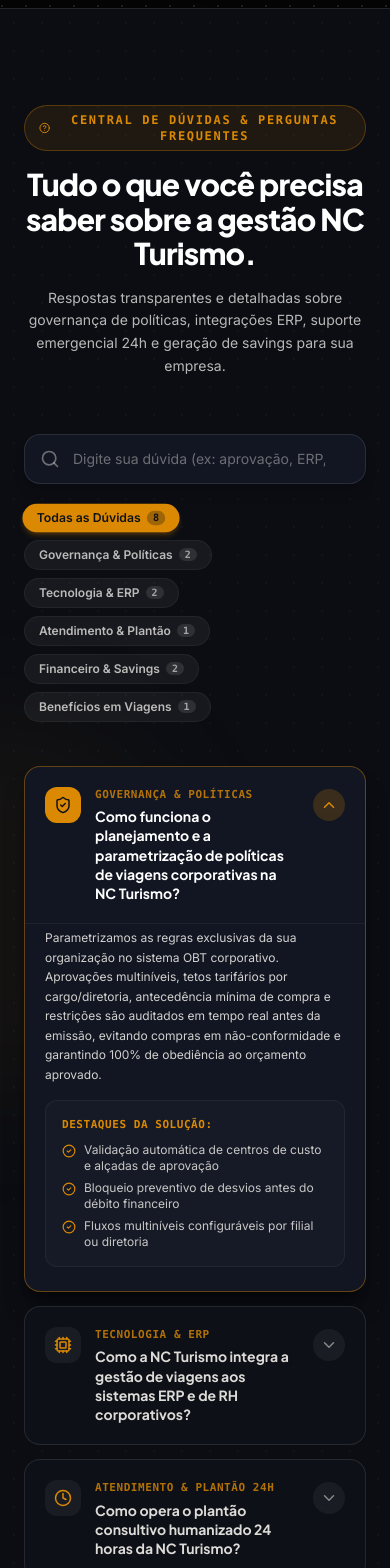
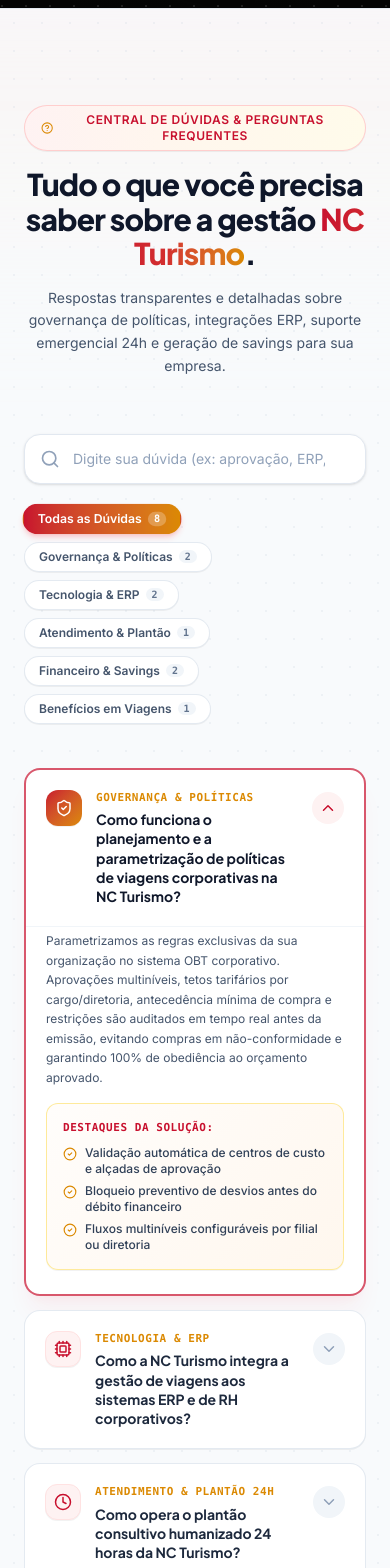
Before and after one commit to JaysonRW/Site-NCturismo_oficial, a React (Vite) app: page / in a window 390 px wide. Shown: the part 6300-7868 px from the top of the page. Built offline with nearby package versions, Linux system fonts and the light colour scheme; no server answers.

Commit message:
style: update FAQ section theme to light mode
Refactor FAQ section background, text colors, and decorative elements to align with the new light-themed design system.

```diff
--- a/src/components/sections/FAQSection.tsx
+++ b/src/components/sections/FAQSection.tsx
@@ -186,7 +186,7 @@
   return (
     <section
       id="faq"
-      className="relative w-full py-24 md:py-32 bg-[#0B0D13] text-nc-warm border-t border-b border-white/10 overflow-hidden"
+      className="relative w-full py-24 md:py-32 bg-[#F8FAFC] text-[#0F172A] border-t border-b border-slate-200/90 overflow-hidden"
       aria-label="Perguntas Frequentes (FAQ)"
     >
       {/* Schema.org FAQPage Structured Data for Google Rich Snippets */}
@@ -195,25 +195,25 @@
         dangerouslySetInnerHTML={{ __html: JSON.stringify(faqSchema) }}
       />
 
-      {/* Background Ambience */}
-      <div className="absolute top-1/4 left-0 -translate-x-1/2 w-96 h-96 bg-nc-orange/5 rounded-full blur-3xl pointer-events-none" />
-      <div className="absolute bottom-10 right-0 translate-x-1/3 w-[500px] h-[500px] bg-blue-500/5 rounded-full blur-3xl pointer-events-none" />
-      <div className="absolute inset-0 opacity-[0.03] bg-[radial-gradient(#ffffff_1px,transparent_1px)] [background-size:28px_28px] pointer-events-none" />
+      {/* Background Ambience: Soft, luminous atmospheric glows */}
+      <div className="absolute top-0 left-1/2 -translate-x-1/2 w-[1000px] h-[350px] bg-gradient-to-b from-red-100/30 via-orange-50/20 to-transparent blur-3xl pointer-events-none" />
+      <div className="absolute bottom-0 right-0 w-[500px] h-[500px] bg-gradient-to-l from-amber-100/25 to-transparent blur-3xl pointer-events-none" />
+      <div className="absolute inset-0 opacity-[0.25] bg-[radial-gradient(#cbd5e1_1px,transparent_1px)] [background-size:28px_28px] pointer-events-none" />
 
       <div className="relative z-10 max-w-6xl mx-auto px-6 md:px-12 lg:px-16">
 
         {/* Section Header */}
         <div className="text-center max-w-3xl mx-auto mb-14">
-          <div className="inline-flex items-center gap-2 px-3.5 py-1.5 rounded-full bg-nc-orange/10 border border-nc-orange/30 text-nc-orange text-xs font-mono uppercase tracking-[0.14em] font-bold mb-4">
-            <HelpCircle size={14} className="text-nc-orange" />
-            Central de Dúvidas & Perguntas Frequentes
+          <div className="inline-flex items-center gap-2 px-4 py-1.5 rounded-full bg-gradient-to-r from-red-50 via-orange-50 to-amber-50 border border-red-200/90 text-[#C8102E] text-xs font-bold uppercase tracking-wider shadow-2xs mb-4">
+            <HelpCircle size={14} className="text-[#DB8902]" />
+            Central de Dúvidas &amp; Perguntas Frequentes
           </div>
 
-          <h2 className="text-3xl sm:text-4xl md:text-5xl font-display font-extrabold text-white tracking-tight leading-[1.15] mb-4">
-            Tudo o que você precisa saber sobre a gestão NC Turismo.
+          <h2 className="text-3xl sm:text-4xl md:text-5xl font-display font-extrabold text-[#0F172A] tracking-tight leading-[1.15] mb-4">
+            Tudo o que você precisa saber sobre a gestão <span className="bg-gradient-to-r from-[#C8102E] via-[#D32F2F] to-[#DB8902] bg-clip-text text-transparent">NC Turismo</span>.
           </h2>
 
-          <p className="text-sm sm:text-base md:text-lg text-nc-warm/75 font-normal leading-relaxed">
+          <p className="text-sm sm:text-base md:text-lg text-slate-600 font-normal leading-relaxed">
             Respostas transparentes e detalhadas sobre governança de políticas, integrações ERP, suporte emergencial 24h e geração de savings para sua empresa.
           </p>
         </div>
@@ -222,19 +222,19 @@
         <div className="max-w-4xl mx-auto mb-10 space-y-4">
           {/* Search Bar */}
           <div className="relative">
-            <Search className="absolute left-4 top-1/2 -translate-y-1/2 w-5 h-5 text-nc-warm/40" />
+            <Search className="absolute left-4 top-1/2 -translate-y-1/2 w-5 h-5 text-slate-400" />
             <input
               type="text"
               value={searchQuery}
               onChange={(e) => setSearchQuery(e.target.value)}
               placeholder="Digite sua dúvida (ex: aprovação, ERP, plantão 24h, savings, LGPD)..."
-              className="w-full bg-[#121622] text-white placeholder-nc-warm/40 text-sm md:text-base pl-12 pr-10 py-3.5 rounded-2xl border border-white/10 focus:border-nc-orange focus:outline-none focus:ring-2 focus:ring-nc-orange/20 transition-all shadow-lg"
+              className="w-full bg-white text-[#0F172A] placeholder-slate-400 text-sm md:text-base pl-12 pr-10 py-3.5 rounded-2xl border border-slate-200 focus:border-[#C8102E] focus:outline-none focus:ring-2 focus:ring-red-100 transition-all shadow-sm"
               aria-label="Buscar dúvida frequente"
             />
             {searchQuery && (
               <button
                 onClick={() => setSearchQuery('')}
-                className="absolute right-3.5 top-1/2 -translate-y-1/2 w-6 h-6 rounded-full bg-white/10 hover:bg-white/20 text-nc-warm/70 hover:text-white flex items-center justify-center transition-colors text-xs"
+                className="absolute right-3.5 top-1/2 -translate-y-1/2 w-6 h-6 rounded-full bg-slate-100 hover:bg-slate-200 text-slate-500 hover:text-slate-800 flex items-center justify-center transition-colors text-xs cursor-pointer"
                 title="Limpar busca"
               >
                 <X size={14} />
@@ -257,15 +257,15 @@
                   onClick={() => setSelectedCategory(cat.id)}
                   className={`inline-flex items-center gap-1.5 px-3.5 py-1.5 rounded-full text-xs font-semibold whitespace-nowrap transition-all duration-200 cursor-pointer ${
                     isSelected
-                      ? 'bg-nc-orange text-nc-space shadow-md shadow-nc-orange/25 font-bold scale-[1.02]'
-                      : 'bg-white/5 hover:bg-white/10 text-nc-warm/75 hover:text-white border border-white/5 hover:border-white/15'
+                      ? 'bg-gradient-to-r from-[#C8102E] to-[#DB8902] text-white shadow-md shadow-red-500/20 font-bold scale-[1.02] border border-transparent'
+                      : 'bg-white hover:bg-red-50/50 text-slate-600 hover:text-[#C8102E] border border-slate-200/90 hover:border-red-200 shadow-2xs'
                   }`}
                 >
                   <span>{cat.label}</span>
                   <span className={`text-[10px] font-mono px-1.5 py-0.2 rounded-full ${
                     isSelected
-                      ? 'bg-nc-space/30 text-nc-space font-bold'
-                      : 'bg-white/10 text-nc-warm/60'
+                      ? 'bg-white/25 text-white font-bold'
+                      : 'bg-slate-100 text-slate-500'
                   }`}>
                     {count}
                   </span>
@@ -278,21 +278,21 @@
         {/* Accordion Questions List */}
         <div className="max-w-4xl mx-auto space-y-3.5">
           {filteredFaqs.length === 0 ? (
-            <div className="p-10 rounded-2xl bg-white/[0.02] border border-white/10 text-center space-y-3">
-              <FileQuestion className="w-10 h-10 text-nc-orange/60 mx-auto" />
-              <h4 className="text-base font-bold text-white">Nenhuma pergunta encontrada para sua busca</h4>
-              <p className="text-xs text-nc-warm/60 max-w-md mx-auto">
+            <div className="p-10 rounded-2xl bg-white border border-slate-200 text-center space-y-3 shadow-xs">
+              <FileQuestion className="w-10 h-10 text-[#DB8902] mx-auto" />
+              <h4 className="text-base font-bold text-[#0F172A]">Nenhuma pergunta encontrada para sua busca</h4>
+              <p className="text-xs text-slate-500 max-w-md mx-auto">
                 Tente outros termos ou fale diretamente com um de nossos consultores corporativos.
               </p>
               <button
                 onClick={() => { setSearchQuery(''); setSelectedCategory('todas'); }}
-                className="inline-flex items-center gap-1.5 text-xs font-bold text-nc-orange hover:underline pt-1"
+                className="inline-flex items-center gap-1.5 text-xs font-bold text-[#C8102E] hover:underline pt-1 cursor-pointer"
               >
                 Limpar filtros e ver todas as dúvidas &rarr;
               </button>
             </div>
           ) : (
-            filteredFaqs.map((item, idx) => {
+            filteredFaqs.map((item) => {
               const isExpanded = expandedId === item.id;
               const ItemIcon = item.icon;
 
@@ -301,8 +301,8 @@
                   key={item.id}
                   className={`rounded-2xl transition-all duration-300 border overflow-hidden ${
                     isExpanded
-                      ? 'bg-[#121622] border-nc-orange/40 shadow-xl shadow-black/40'
-                      : 'bg-[#0f121a]/80 hover:bg-[#121622]/90 border-white/10 hover:border-white/20'
+                      ? 'bg-white border-2 border-[#C8102E]/70 shadow-xl shadow-red-500/5'
+                      : 'bg-white hover:bg-slate-50/80 border-slate-200/90 hover:border-red-300 shadow-2xs hover:shadow-md'
                   }`}
                 >
                   {/* Accordion Trigger Button */}
@@ -314,20 +314,20 @@
                     className="w-full p-5 md:p-6 text-left flex items-start justify-between gap-4 cursor-pointer select-none group"
                   >
                     <div className="flex items-start gap-3.5 min-w-0">
-                      <div className={`w-9 h-9 rounded-xl flex items-center justify-center shrink-0 transition-colors ${
+                      <div className={`w-9 h-9 rounded-xl flex items-center justify-center shrink-0 transition-colors shadow-2xs ${
                         isExpanded
-                          ? 'bg-nc-orange text-nc-space'
-                          : 'bg-white/5 text-nc-orange group-hover:bg-nc-orange/20'
+                          ? 'bg-gradient-to-br from-[#C8102E] to-[#DB8902] text-white'
+                          : 'bg-red-50 text-[#C8102E] border border-red-100 group-hover:bg-red-100/70'
                       }`}>
                         <ItemIcon size={18} />
                       </div>
 
                       <div>
-                        <span className="text-[11px] font-mono uppercase tracking-wider text-nc-orange/80 font-bold block mb-1">
+                        <span className="text-[11px] font-mono uppercase tracking-wider text-[#DB8902] font-bold block mb-1">
                           {item.categoryLabel}
                         </span>
                         <h3 className={`text-sm sm:text-base md:text-lg font-bold transition-colors leading-snug ${
-                          isExpanded ? 'text-white' : 'text-nc-warm/90 group-hover:text-white'
+                          isExpanded ? 'text-[#0F172A]' : 'text-slate-800 group-hover:text-[#C8102E]'
                         }`}>
                           {item.question}
                         </h3>
@@ -336,8 +336,8 @@
 
                     <div className={`w-8 h-8 rounded-full flex items-center justify-center shrink-0 transition-transform duration-300 mt-0.5 ${
                       isExpanded
-                        ? 'rotate-180 bg-nc-orange/20 text-nc-orange'
-                        : 'bg-white/5 text-nc-warm/50 group-hover:text-white group-hover:bg-white/10'
+                        ? 'rotate-180 bg-red-50 text-[#C8102E]'
+                        : 'bg-slate-100 text-slate-400 group-hover:text-[#0F172A] group-hover:bg-slate-200'
                     }`}>
                       <ChevronDown size={18} />
                     </div>
@@ -352,20 +352,25 @@
                       isExpanded ? 'max-h-[600px] opacity-100' : 'max-h-0 opacity-0 pointer-events-none'
                     }`}
                   >
-                    <div className="px-5 pb-6 md:px-6 md:pb-7 pt-1 border-t border-white/5 space-y-4">
-                      <p className="text-xs sm:text-sm text-nc-warm/85 leading-relaxed">
+                    <div className="px-5 pb-6 md:px-6 md:pb-7 pt-1 border-t border-slate-100 space-y-4">
+                      <p className="text-xs sm:text-sm text-slate-600 leading-relaxed font-normal">
                         {item.answer}
                       </p>
 
                       {item.highlights && item.highlights.length > 0 && (
-                        <div className="p-4 rounded-xl bg-white/[0.02] border border-white/5 space-y-2">
-                          <span className="text-[11px] font-mono uppercase tracking-wider text-nc-orange font-bold block">
+                        <div
+                          className="p-4 rounded-xl space-y-2 border border-amber-200/80 shadow-2xs"
+                          style={{
+                            background: 'linear-gradient(135deg, #FFFDFB 0%, #FFF7EE 100%)'
+                          }}
+                        >
+                          <span className="text-[11px] font-mono uppercase tracking-wider text-[#C8102E] font-bold block">
                             Destaques da Solução:
                           </span>
                           <ul className="space-y-1.5">
                             {item.highlights.map((hl, hIdx) => (
-                              <li key={hIdx} className="flex items-start gap-2 text-xs text-nc-warm/80">
-                                <CheckCircle2 size={14} className="text-nc-orange shrink-0 mt-0.5" />
+                              <li key={hIdx} className="flex items-start gap-2 text-xs text-slate-700 font-medium">
+                                <CheckCircle2 size={14} className="text-[#DB8902] shrink-0 mt-0.5" />
                                 <span>{hl}</span>
                               </li>
                             ))}
@@ -382,25 +387,30 @@
         </div>
 
         {/* Direct Contact / Still Have Questions Footer Card */}
-        <div className="max-w-4xl mx-auto mt-14 p-6 sm:p-8 rounded-3xl bg-gradient-to-r from-[#141926] via-[#101420] to-[#141926] border border-white/10 shadow-2xl flex flex-col md:flex-row items-center justify-between gap-6">
-          <div className="space-y-1.5 text-center md:text-left">
-            <span className="text-xs font-mono uppercase tracking-wider text-nc-orange font-bold">
+        <div
+          className="max-w-4xl mx-auto mt-14 p-6 sm:p-8 rounded-3xl border border-red-200/90 shadow-xl shadow-red-500/5 flex flex-col md:flex-row items-center justify-between gap-6 relative overflow-hidden"
+          style={{
+            background: 'linear-gradient(135deg, #FFFFFF 0%, #FFF9F6 50%, #FFF4E8 100%)'
+          }}
+        >
+          <div className="space-y-1.5 text-center md:text-left relative z-10">
+            <span className="text-xs font-mono uppercase tracking-wider text-[#C8102E] font-bold">
               Atendimento Especializado NC
             </span>
-            <h4 className="text-lg sm:text-xl font-bold text-white">
+            <h4 className="text-lg sm:text-xl font-bold text-[#0F172A]">
               Sua dúvida é específica ou necessita de proposta personalizada?
             </h4>
-            <p className="text-xs sm:text-sm text-nc-warm/70">
+            <p className="text-xs sm:text-sm text-slate-600">
               Nossa equipe consultiva está pronta para estruturar a política e o acordo corporativo ideal para sua empresa.
             </p>
           </div>
 
-          <div className="flex items-center gap-3 shrink-0 flex-wrap justify-center">
+          <div className="flex items-center gap-3 shrink-0 flex-wrap justify-center relative z-10">
             <a
               href="https://wa.me/554132811167?text=Ol%C3%A1%2C%20gostaria%20de%20tirar%20d%C3%BAvidas%20sobre%20as%20solu%C3%A7%C3%B5es%20corporativas%20da%20NC%20Turismo."
               target="_blank"
               rel="noopener noreferrer"
-              className="inline-flex items-center gap-2 px-5 py-3 rounded-full bg-nc-orange text-nc-space font-bold text-xs uppercase tracking-wider hover:bg-white hover:shadow-lg hover:shadow-nc-orange/20 transition-all cursor-pointer"
+              className="inline-flex items-center gap-2 px-6 py-3.5 rounded-full bg-gradient-to-r from-[#C8102E] via-[#D32F2F] to-[#DB8902] text-white font-bold text-xs uppercase tracking-wider hover:brightness-105 shadow-md shadow-red-500/20 transition-all cursor-pointer"
             >
               <MessageSquare size={16} />
               <span>Falar no WhatsApp</span>
@@ -408,9 +418,9 @@
 
             <a
               href="tel:4132811167"
-              className="inline-flex items-center gap-2 px-5 py-3 rounded-full bg-white/5 hover:bg-white/10 text-white font-semibold text-xs tracking-wider border border-white/10 transition-colors"
+              className="inline-flex items-center gap-2 px-5 py-3.5 rounded-full bg-white hover:bg-red-50 text-slate-700 hover:text-[#C8102E] font-semibold text-xs tracking-wider border border-slate-200 hover:border-red-200 shadow-2xs transition-colors cursor-pointer"
             >
-              <Phone size={14} className="text-nc-orange" />
+              <Phone size={14} className="text-[#DB8902]" />
               <span>(41) 3281-1167</span>
             </a>
           </div>
```
